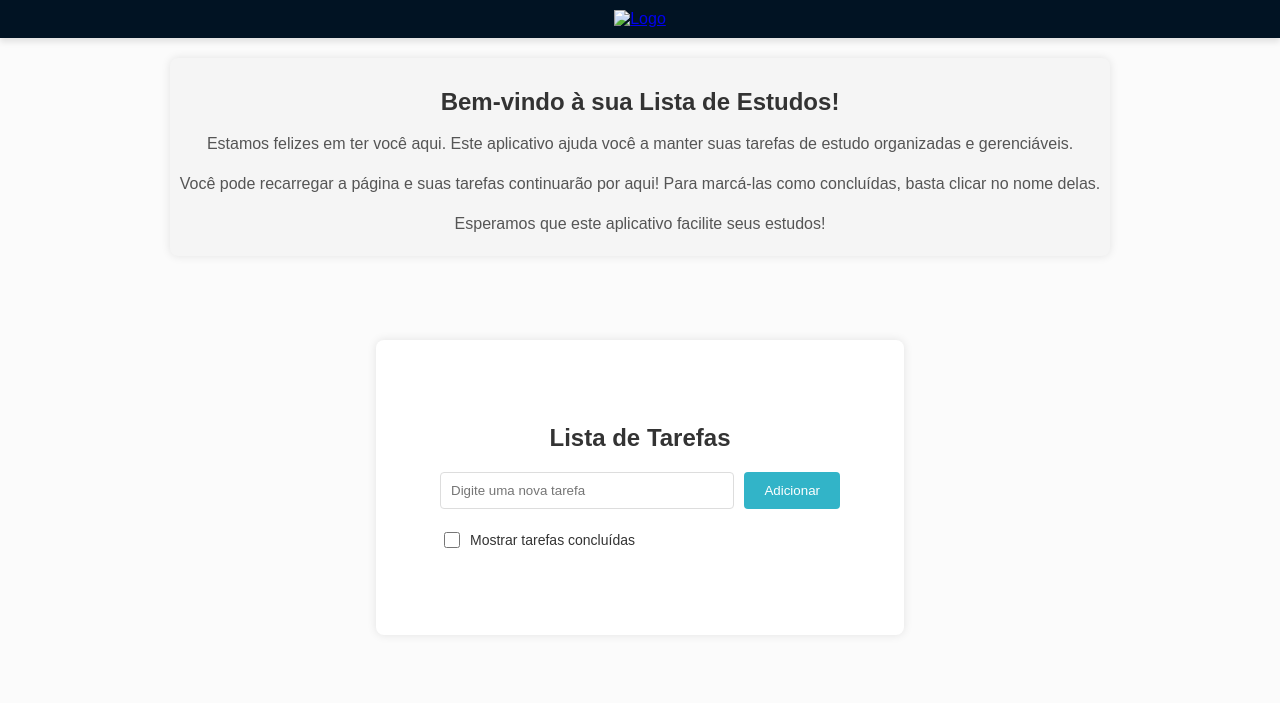
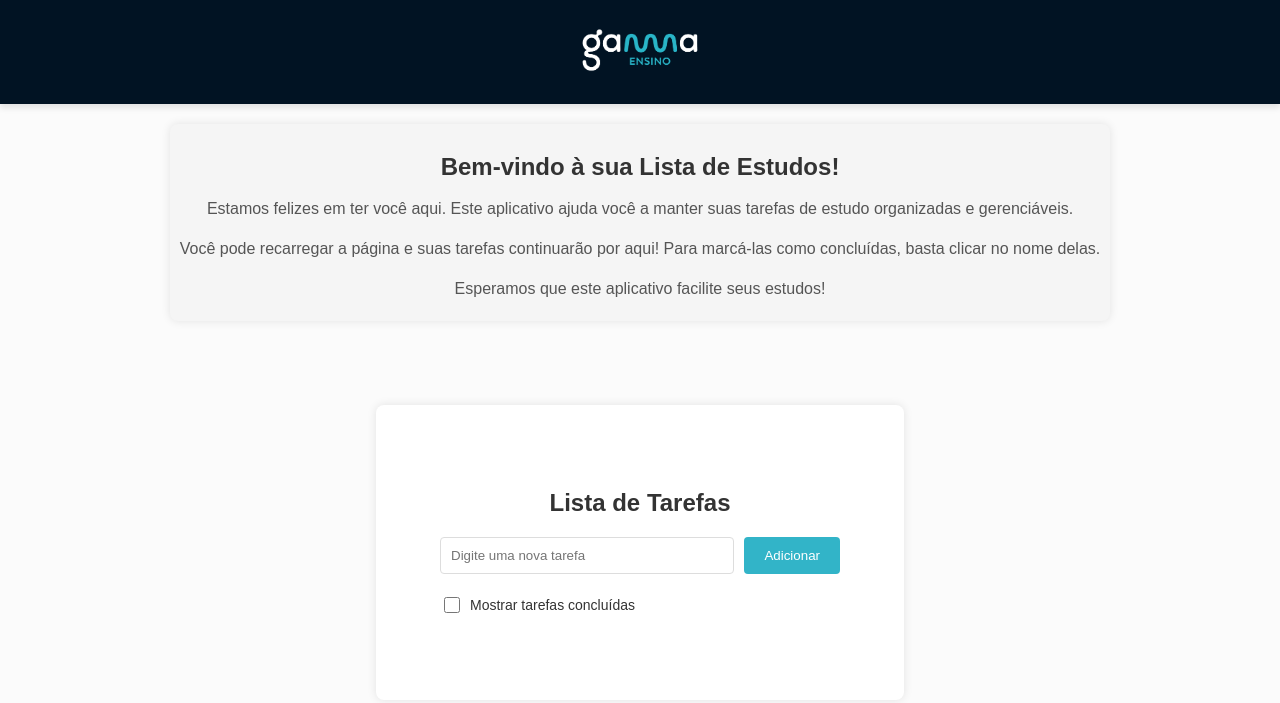
Before and after one commit to Eduardo-Ferraz/Gama_ListaDeEstudos, a website: page index.html in a window 1280 px wide. Drawn offline with Linux system fonts and the light colour scheme.

Commit message:
fix images path

```diff
--- a/index.html
+++ b/index.html
@@ -5,12 +5,12 @@
     <meta name="viewport" content="width=device-width, initial-scale=1.0">
     <title>Lista de Estudos</title>
     <link rel="stylesheet" href="styles.css">
-    <link rel="icon" href="favicon-32x32.png" type="image/png">
+    <link rel="icon" href=".img/favicon-32x32.png" sizes="32x32" type="image/png">
 </head>
 <body>
     <header class="header">
         <a href="https://gamaensino.com" target="_blank">
-            <img src="logo.png" alt="Logo" class="logo">
+            <img src="./img/Logotipo-Gama-Ensino-sem-fundo-2.png" alt="Logo" class="logo" rel=”noopener noreferrer”>
         </a>
     </header>
     <section class="welcome">
```
